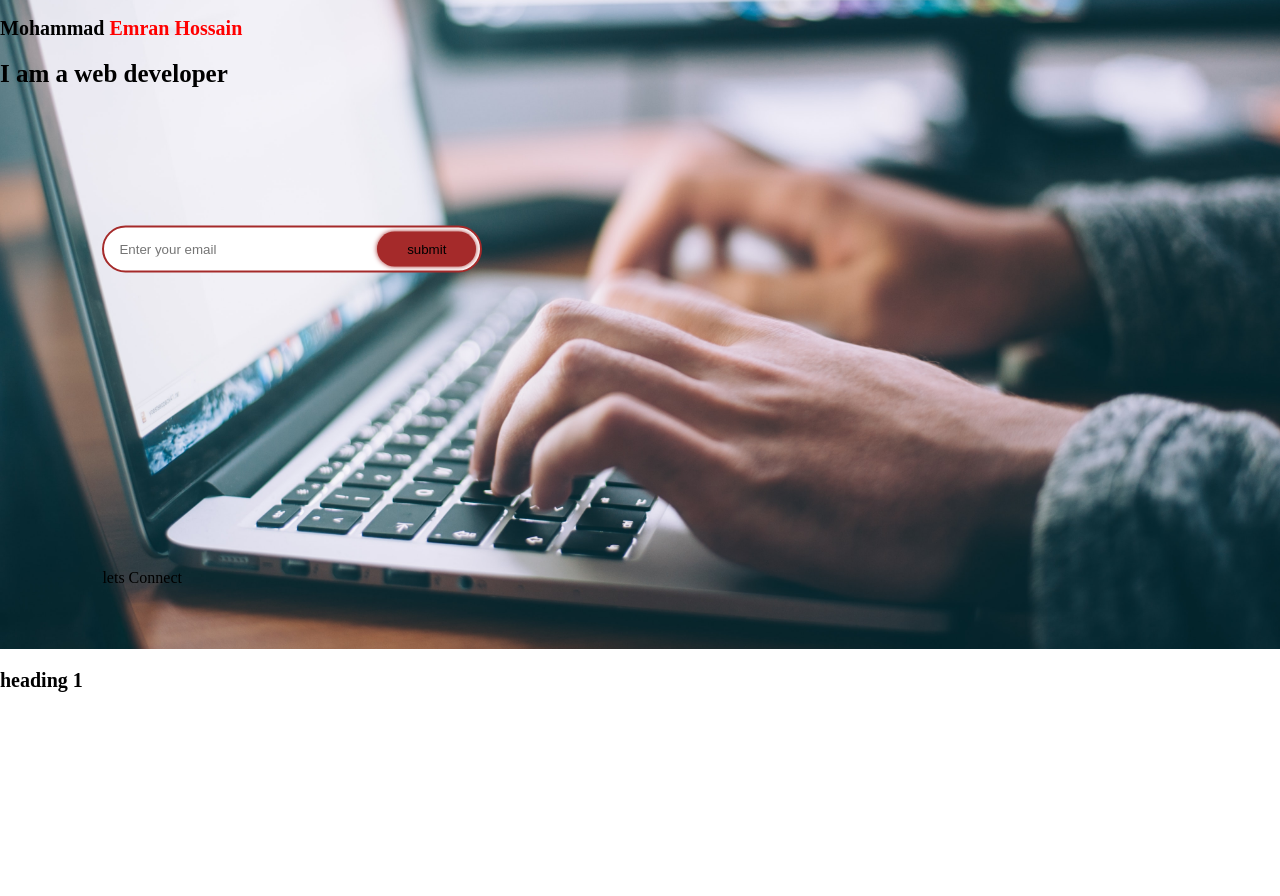
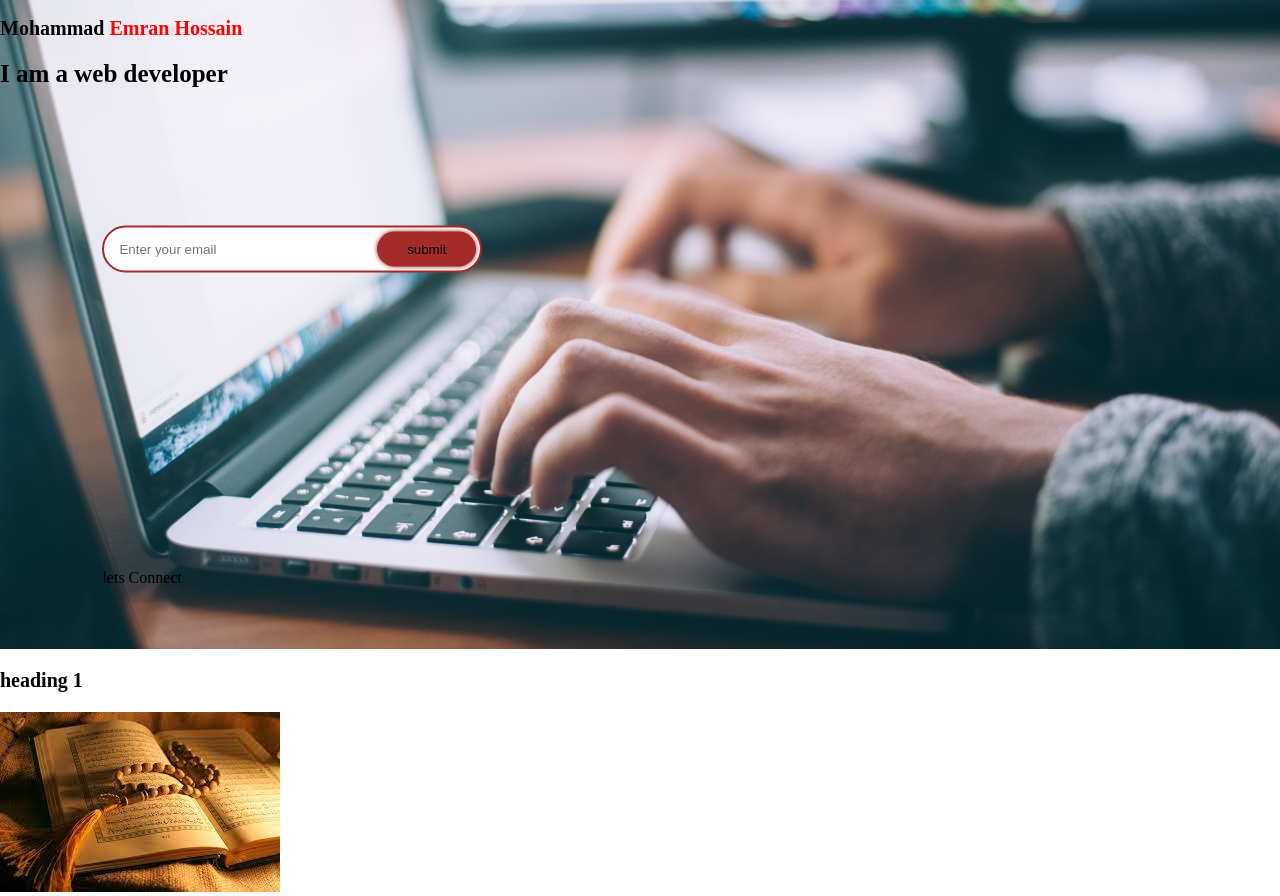
Before and after one commit to Emran12/practice_project, a plain HTML site: page index.html in a window 1280 px wide. Shown: the part 151-1047 px from the top of the page. Before the commit the page ends 863 px from the top, so only its background shows below. Drawn offline with Linux system fonts and the light colour scheme.

Commit message:
Al Quran imgage added

```diff
--- a/index.html
+++ b/index.html
@@ -41,5 +41,6 @@
         </div>
     </div>
     <h1>heading 1</h1>
+    <img src="Al Quran.jpg" alt="Al Quran">
 </body>
 </html>
```
Also changed, not shown: Al Quran.jpg (added).
